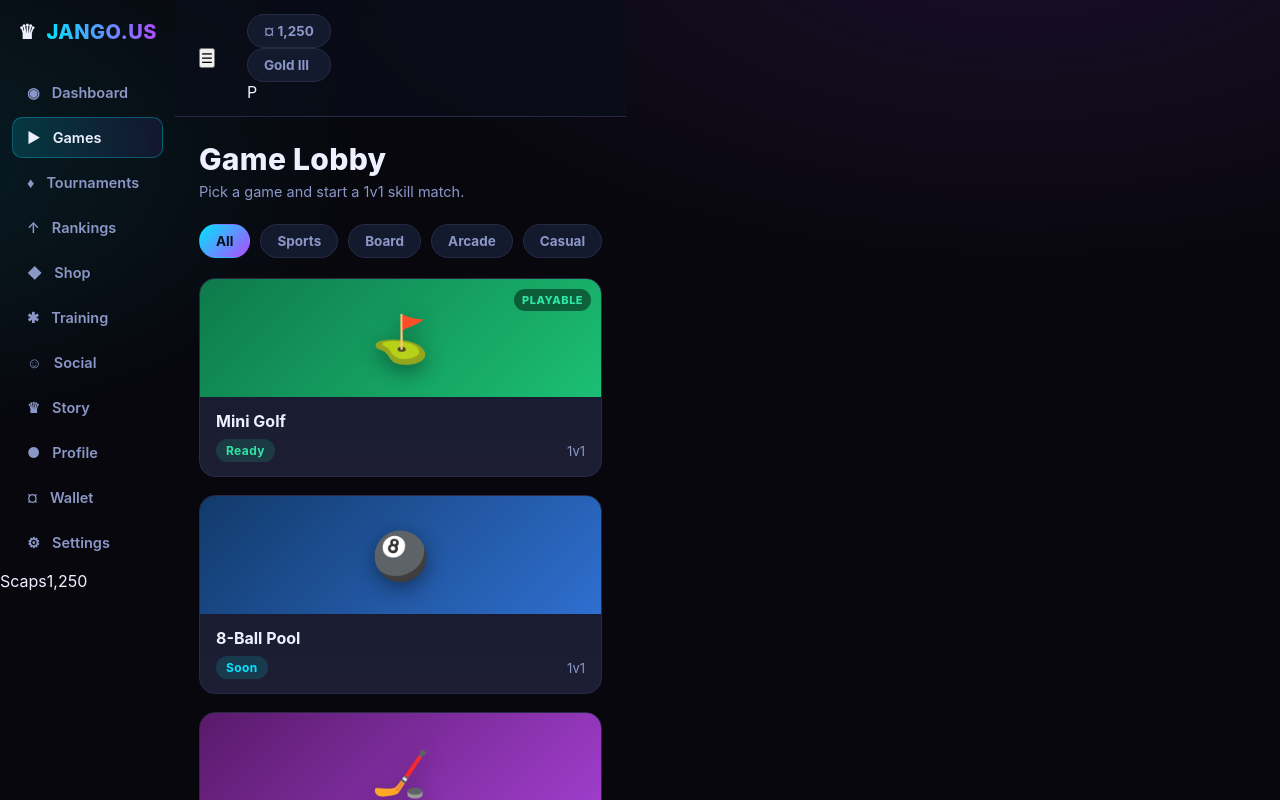
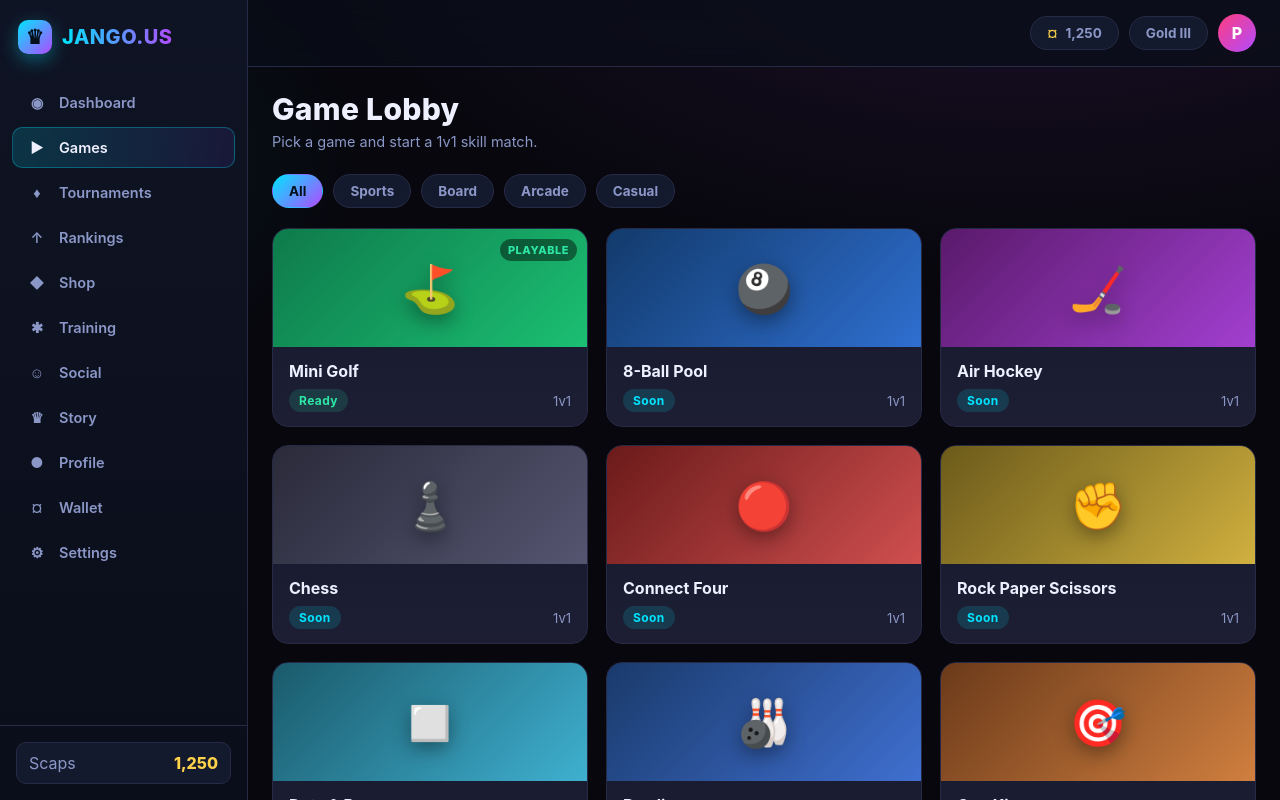
Before and after one commit to BeauRolak/Jango.US-New, a React (Vite) app: page /games in a window 1280 px wide. Shown: the top 800 px of the page. Built offline with nearby package versions, Linux system fonts and the light colour scheme.

Commit message:
Update Layout.css

```diff
--- a/src/components/Layout.css
+++ b/src/components/Layout.css
@@ -1,56 +1,38 @@
-:root{
-  --bg:#0a0e1a;
-  --bg-2:#0f1424;
-  --panel:#141a2e;
-  --panel-2:#1a2138;
-  --border:#222a44;
-  --text:#e8edff;
-  --muted:#8b97c7;
-  --neon:#00e5ff;
-  --neon-2:#7c4dff;
-  --accent:#ff3d7f;
-  --green:#27e8a7;
-  --gold:#ffcb45;
-  --radius:14px;
-  --shadow:0 10px 30px rgba(0,0,0,.45);
-}
-
+:root{--bg:#0a0e1a;--bg-2:#0f1424;--panel:#141a2e;--panel-2:#1a2138;--border:#222a44;--text:#e8edff;--muted:#8b97c7;--neon:#00e5ff;--neon-2:#7c4dff;--accent:#ff3d7f;--green:#27e8a7;--gold:#ffcb45;--radius:14px;--shadow:0 10px 30px rgba(0,0,0,.45)}
 *{box-sizing:border-box}
 html,body,#root{height:100%}
-body{margin:0;background:radial-gradient(1200px 800px at 80% -10%,rgba(124,77,255,.18),transparent),radial-gradient(900px 700px at -10% 110%,rgba(0,229,255,.12),transparent),var(--bg);color:var(--text);font-family:'Inter',system-ui,-apple-system,'Segoe UI',Roboto,sans-serif}
+body{margin:0;background:radial-gradient(1200px 800px at 80% -10%,rgba(124,77,255,.18),transparent),radial-gradient(900px 700px at -10% 110%,rgba(0,229,255,.12),transparent),var(--bg);color:var(--text);font-family:Inter,system-ui,-apple-system,Segoe UI,Roboto,sans-serif}
+a{color:inherit}
+.neon-text{background:linear-gradient(135deg,var(--neon),var(--neon-2));-webkit-background-clip:text;background-clip:text;color:transparent}
+.text-dim{color:var(--muted)}
 
 .app-shell{display:flex;min-height:100vh}
-
-/* Sidebar */
-.sidebar{width:248px;flex:0 0 248px;background:linear-gradient(180deg,var(--bg-2),var(--bg));border-right:1px solid var(--border);display:flex;flex-direction:column;position:sticky;top:0;height:100vh;z-index:30}
+.side{width:248px;flex:0 0 248px;background:linear-gradient(180deg,var(--bg-2),var(--bg));border-right:1px solid var(--border);display:flex;flex-direction:column;position:sticky;top:0;height:100vh;z-index:30}
 .brand{display:flex;align-items:center;gap:10px;padding:20px 18px;font-weight:800;font-size:20px;letter-spacing:.5px}
-.brand .logo{width:34px;height:34px;border-radius:10px;background:linear-gradient(135deg,var(--neon),var(--neon-2));display:grid;place-items:center;color:#04101a;font-weight:900;box-shadow:0 6px 18px rgba(0,229,255,.35)}
-.brand .us{color:var(--neon)}
+.brand-mark{width:34px;height:34px;border-radius:10px;background:linear-gradient(135deg,var(--neon),var(--neon-2));display:grid;place-items:center;color:#04101a;font-weight:900;box-shadow:0 6px 18px rgba(0,229,255,.35)}
+.brand-text{font-weight:800}
 .nav{display:flex;flex-direction:column;gap:4px;padding:8px 12px;overflow-y:auto}
-.nav a{display:flex;align-items:center;gap:12px;padding:11px 14px;border-radius:10px;color:var(--muted);text-decoration:none;font-weight:600;font-size:14.5px;transition:all .15s ease;border:1px solid transparent}
-.nav a .ico{width:20px;text-align:center}
-.nav a:hover{color:var(--text);background:var(--panel)}
-.nav a.active{color:var(--text);background:linear-gradient(90deg,rgba(0,229,255,.16),rgba(124,77,255,.10));border-color:rgba(0,229,255,.30)}
-.sidebar-foot{margin-top:auto;padding:16px;border-top:1px solid var(--border);font-size:12px;color:var(--muted)}
-
-/* Topbar */
-.main{flex:1;min-width:0;display:flex;flex-direction:column}
+.nav-item{display:flex;align-items:center;gap:12px;padding:11px 14px;border-radius:10px;color:var(--muted);text-decoration:none;font-weight:600;font-size:14.5px;transition:all .15s ease;border:1px solid transparent}
+.nav-icon{width:20px;text-align:center}
+.nav-item:hover{color:var(--text);background:var(--panel)}
+.nav-item.active{color:var(--text);background:linear-gradient(90deg,rgba(0,229,255,.16),rgba(124,77,255,.10));border-color:rgba(0,229,255,.30)}
+.side-foot{margin-top:auto;padding:16px;border-top:1px solid var(--border)}
+.mini-bal{display:flex;align-items:center;justify-content:space-between;background:var(--panel);border:1px solid var(--border);border-radius:10px;padding:10px 12px}
+.bal-amt{font-weight:800;color:var(--gold)}
+.main-col{flex:1;min-width:0;display:flex;flex-direction:column}
 .topbar{position:sticky;top:0;z-index:20;display:flex;align-items:center;gap:16px;padding:14px 24px;background:rgba(10,14,26,.72);backdrop-filter:blur(12px);border-bottom:1px solid var(--border)}
-.topbar .menu-btn{display:none;background:var(--panel);border:1px solid var(--border);color:var(--text);width:40px;height:40px;border-radius:10px;font-size:18px;cursor:pointer}
-.topbar .spacer{flex:1}
-.wallet-chip{display:flex;align-items:center;gap:8px;background:var(--panel);border:1px solid var(--border);padding:8px 14px;border-radius:999px;font-weight:700}
-.wallet-chip .coin{color:var(--gold)}
-.avatar{width:38px;height:38px;border-radius:50%;background:linear-gradient(135deg,var(--accent),var(--neon-2));display:grid;place-items:center;font-weight:800;color:#fff}
-
+.hamburger{display:none;background:var(--panel);border:1px solid var(--border);color:var(--text);width:40px;height:40px;border-radius:10px;font-size:18px;cursor:pointer}
+.top-spacer{flex:1}
+.top-actions{display:flex;align-items:center;gap:10px}
+.chip{display:flex;align-items:center;gap:8px;background:var(--panel);border:1px solid var(--border);padding:8px 14px;border-radius:999px;font-weight:700;font-size:13px}
+.chip-gold{color:var(--gold)}
+.avatar-sm{width:38px;height:38px;border-radius:50%;background:linear-gradient(135deg,var(--accent),var(--neon-2));display:grid;place-items:center;font-weight:800;color:#fff}
 .content{padding:24px;max-width:1280px;width:100%;margin:0 auto}
-
-.backdrop{display:none}
-
-/* Mobile */
+.scrim{display:none}
 @media (max-width:900px){
-  .sidebar{position:fixed;left:0;top:0;transform:translateX(-100%);transition:transform .25s ease;box-shadow:var(--shadow)}
-  .sidebar.open{transform:translateX(0)}
-  .topbar .menu-btn{display:grid;place-items:center}
-  .backdrop.show{display:block;position:fixed;inset:0;background:rgba(0,0,0,.5);z-index:25}
-  .content{padding:16px}
+ .side{position:fixed;left:0;top:0;transform:translateX(-100%);transition:transform .25s ease;box-shadow:var(--shadow)}
+ .side.open{transform:translateX(0)}
+ .hamburger{display:grid;place-items:center}
+ .scrim{display:block;position:fixed;inset:0;background:rgba(0,0,0,.5);z-index:25}
+ .content{padding:16px}
 }
```
